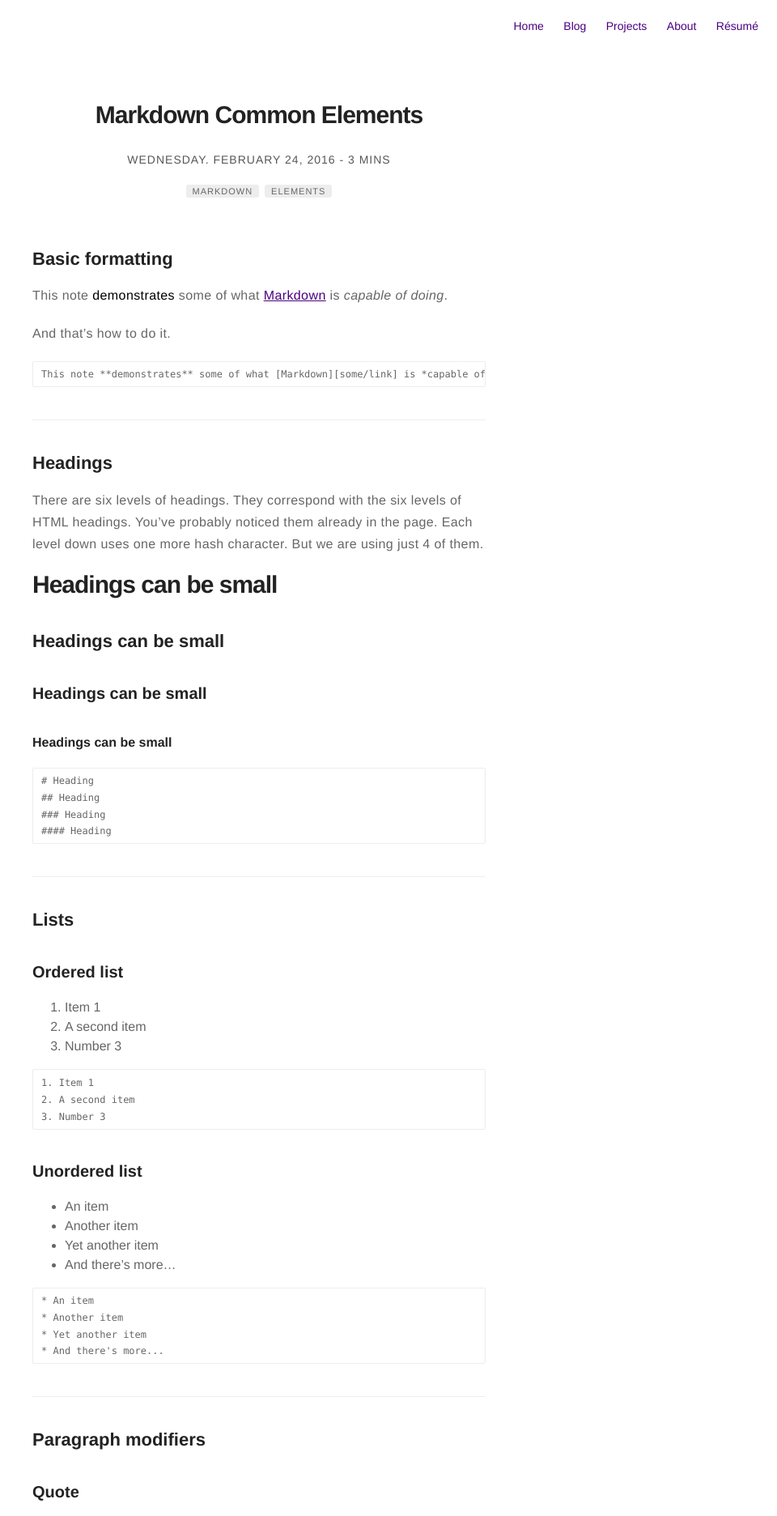
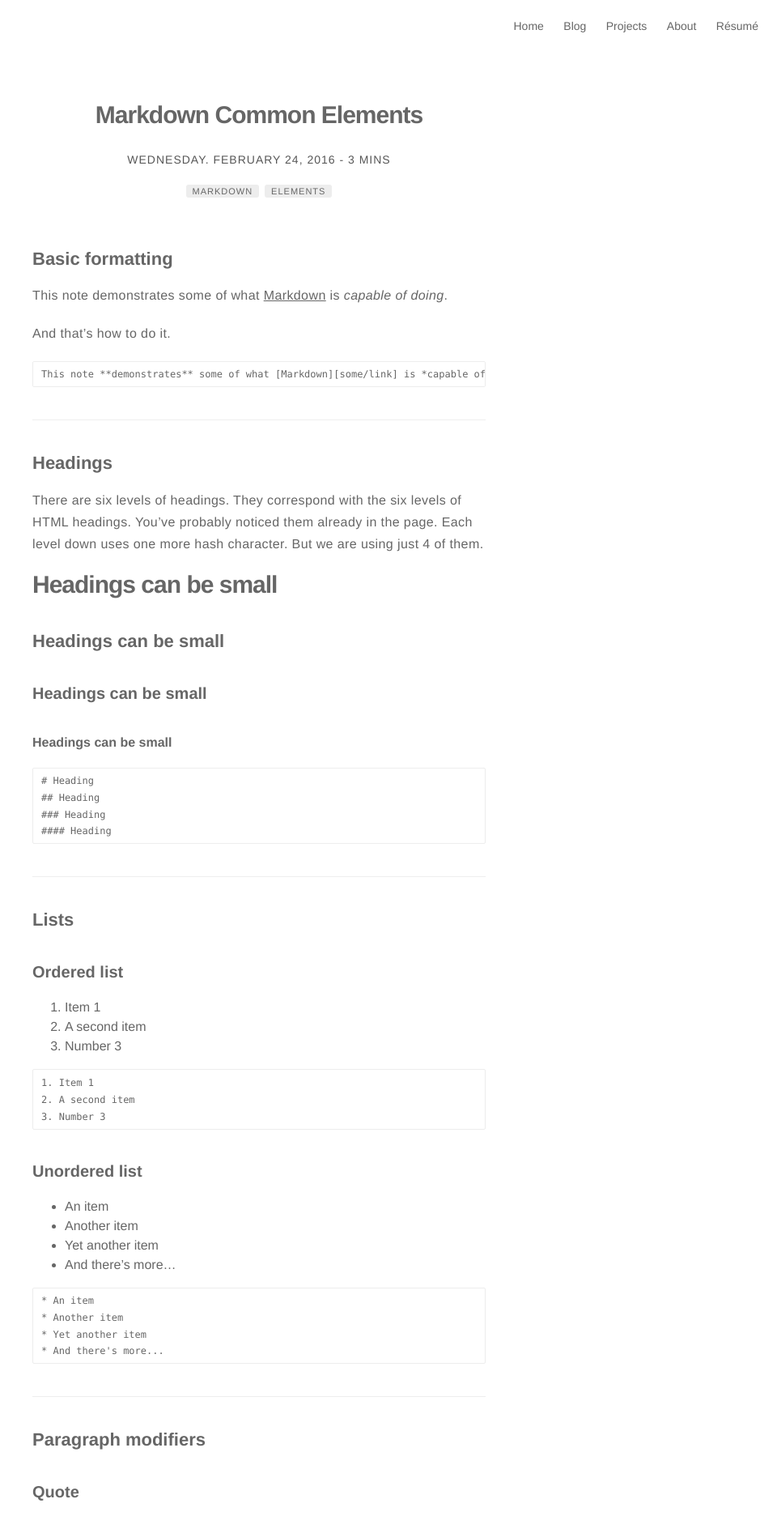
Before and after one commit to RickyPranav/RickyPranav.github.io, a Jekyll site: the page built from _posts/2016-02-24-markdown-common-elements.markdown, in a window 1280 px wide. Shown: the top 1872 px of the page at 81% size, without its empty margins (320-1280 px from the left). Built offline with Jekyll 4.4.1, drawn with Linux system fonts in a browser that asks for light colours; nearby versions of some CDN libraries; comment, search, counter and statistics services are not loaded.

Commit message:
Update general.sass

```diff
--- a/_sass/base/general.sass
+++ b/_sass/base/general.sass
@@ -8,14 +8,14 @@ body
 
 h1, h2, h3, h4
 	font-family: $fontSans
-	color: $beta
+	color: $alpha
 	-webkit-font-smoothing: antialiased
 	text-rendering: optimizeLegibility
 
 h1
 	font-size: 3rem
 	letter-spacing: -1px
-	color: $beta
+	color: $alpha
 	font-weight: 700
 
 h2
@@ -28,7 +28,7 @@ h4
 	font-size: 1.6rem
 
 a
-	color: $delta
+	color: $alpha
 	text-decoration: underline
 	font-weight: $thin-font
 
@@ -44,7 +44,7 @@ p
 
 strong
 	font-weight: 400
-	color: $zeta
+	color: $alpha
 
 ul,
 ol
@@ -71,7 +71,7 @@ figcaption
 	width: 100%
 	text-align: center
 	font-size: 1.3rem
-	color: $gama
+	color: $alpha
 	font-weight: 300
 
 	@media #{$mobile}
```
